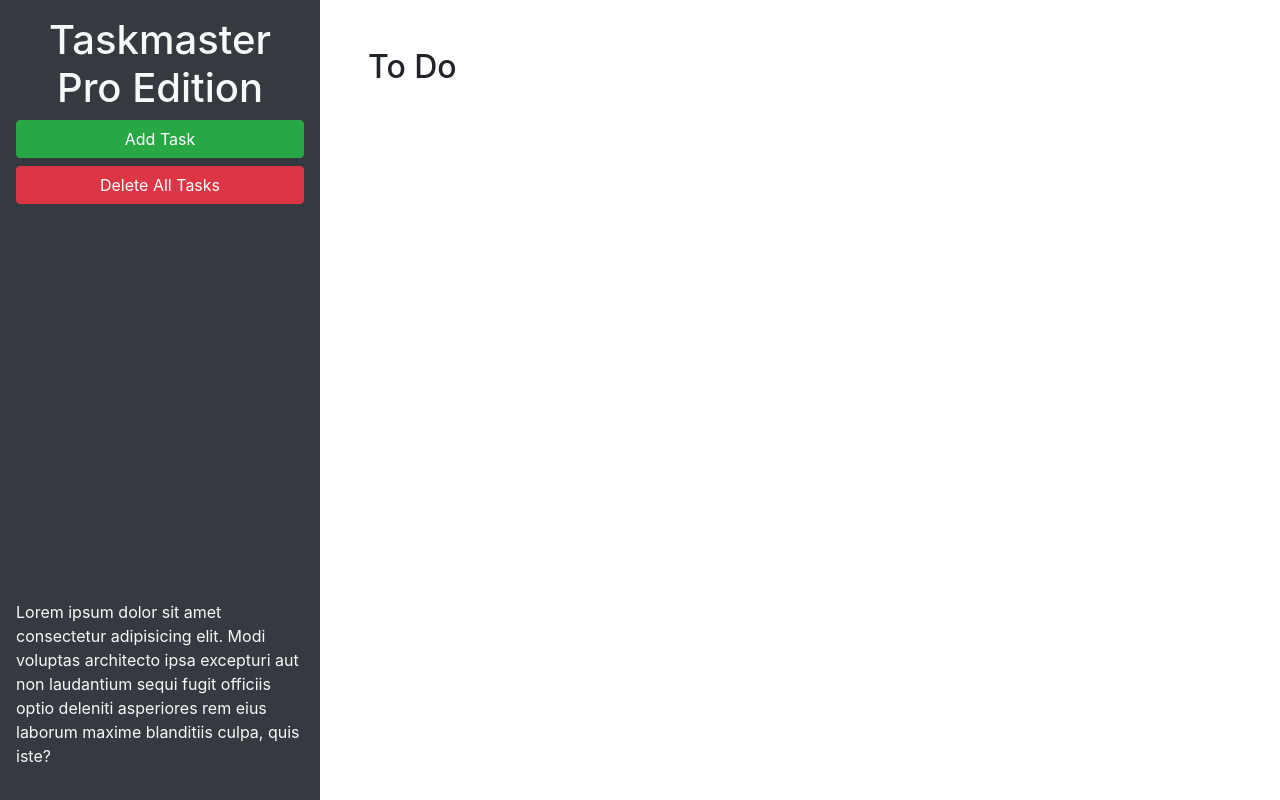
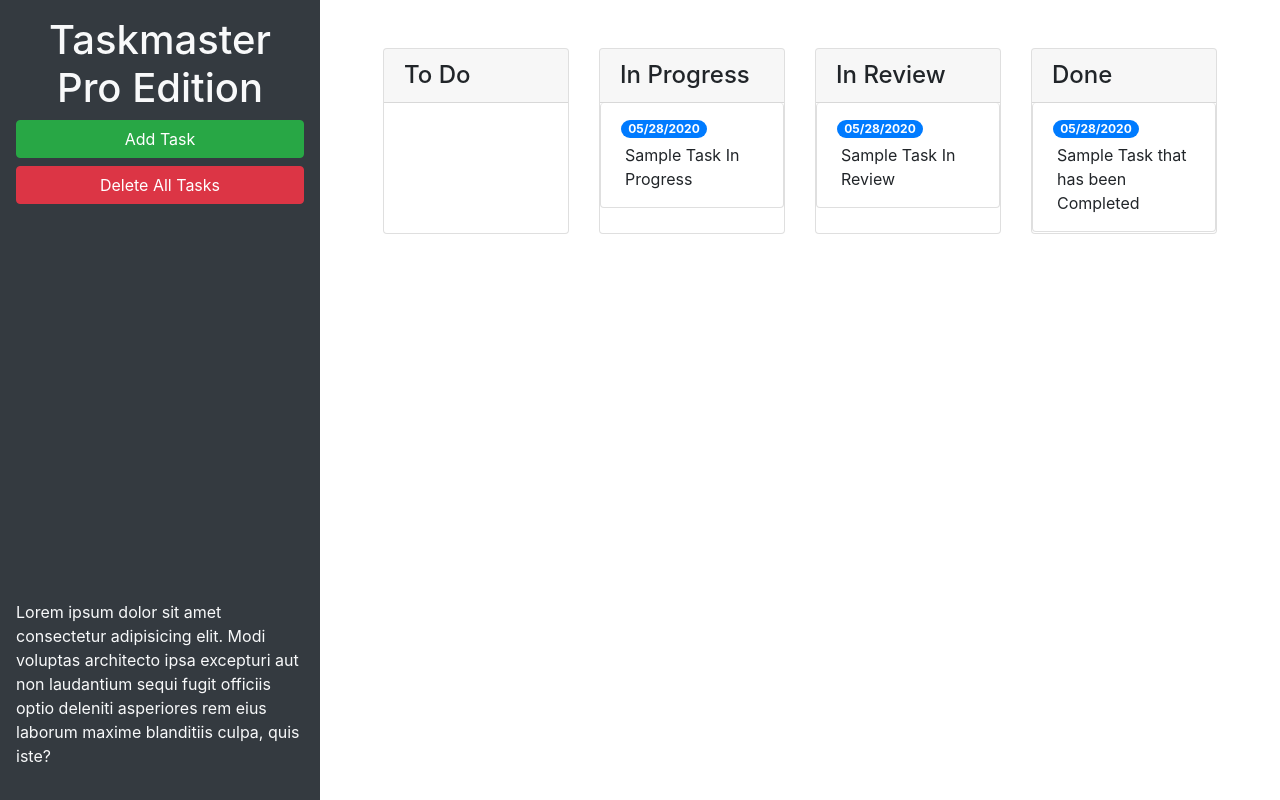
Before and after one commit to CynthiaMohan/taskmaster-pro, a plain HTML site: page index.html in a window 1280 px wide. Drawn offline with nearby package versions, Linux system fonts and the light colour scheme.

Commit message:
added bootstrap components

```diff
--- a/index.html
+++ b/index.html
@@ -24,9 +24,50 @@
       </p>
     </header>
     <main class="col-12 col-lg-9">
-      <div class="m-5">
-        <h2>To Do</h2>
-        <ul id="list-toDo" class="list-group"> </ul>
+      <div class="m-5 row justify-content-around">
+        <!-- To-Do List Items -->
+        <div class="col-12 col-md-6 col-xl-3 mb-3">
+          <div class="card">
+            <h4 class="card-header">To Do</h4>
+            <ul id="list-toDo" class="list-group"> </ul>
+          </div>
+        </div>
+        <!-- In Progress List  -->
+        <div class="col-12 col-md-6 col-xl-3 mb-3">
+          <div class="card">
+            <h4 class="card-header">In Progress</h4>
+            <ul id="list-inProgress" class="list-group">
+              <li class="list-group-item">
+                <span class="badge badge-primary badge-pill">05/28/2020</span>
+                <p class="m-1">Sample Task In Progress</p>
+              </li>
+            </ul>
+          </div>
+        </div>
+        <!-- In Review List -->
+        <div class="col-12 col-md-6 col-xl-3 mb-3">
+          <div class="card">
+            <h4 class="card-header">In Review</h4>
+            <ul id="list-inReview" class="list-group">
+              <li class="list-group-item">
+                <span class="badge badge-primary badge-pill">05/28/2020</span>
+                <p class="m-1">Sample Task In Review</p>
+              </li>
+            </ul>
+          </div>
+        </div>
+        <!-- Completed List -Done -->
+        <div class="col-12 col-md-6 col-xl-3 mb-3">
+          <div class="card">
+            <h4 class="card-header">Done</h4>
+            <ul id="list-done" class="list-group">
+              <li class="list-group-item">
+                <span class="badge badge-primary badge-pill">05/28/2020</span>
+                <p class="m-1">Sample Task that has been Completed</p>
+              </li>
+            </ul>
+          </div>
+        </div>
       </div>
     </main>
   </div>
@@ -46,11 +87,11 @@
           <form>
             <div class="form-group">
               <label for="modalTaskDescription">Task description</label>
-              <textarea id="modalTaskDescription" rows="3"></textarea>
+              <textarea id="modalTaskDescription" rows="3" class="form-control"></textarea>
             </div>
             <div class="form-group">
               <label for="modalDueDate">Due date</label>
-              <input type="text" id="modalDueDate" placeholder="mm/dd/yyyy" autocomplete="off" />
+              <input type="text" class="form-control" id="modalDueDate" placeholder="mm/dd/yyyy" autocomplete="off" />
             </div>
           </form>
         </div>
```
